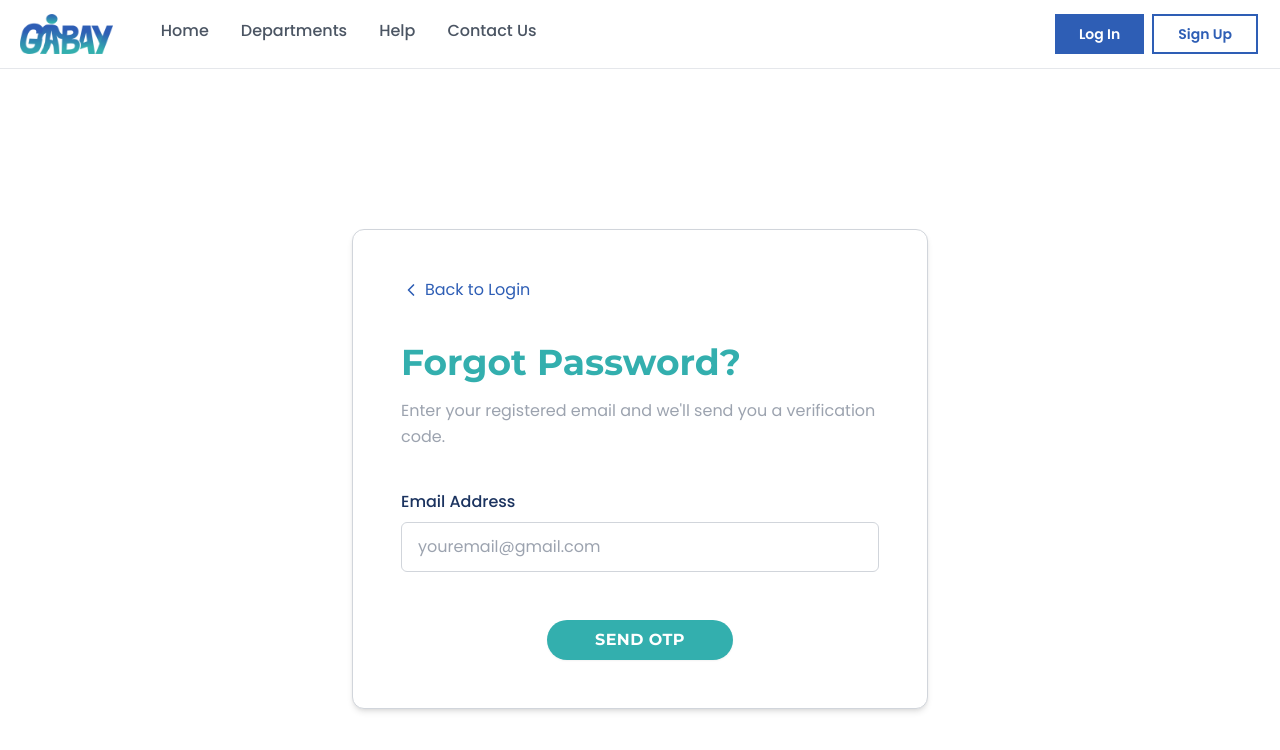
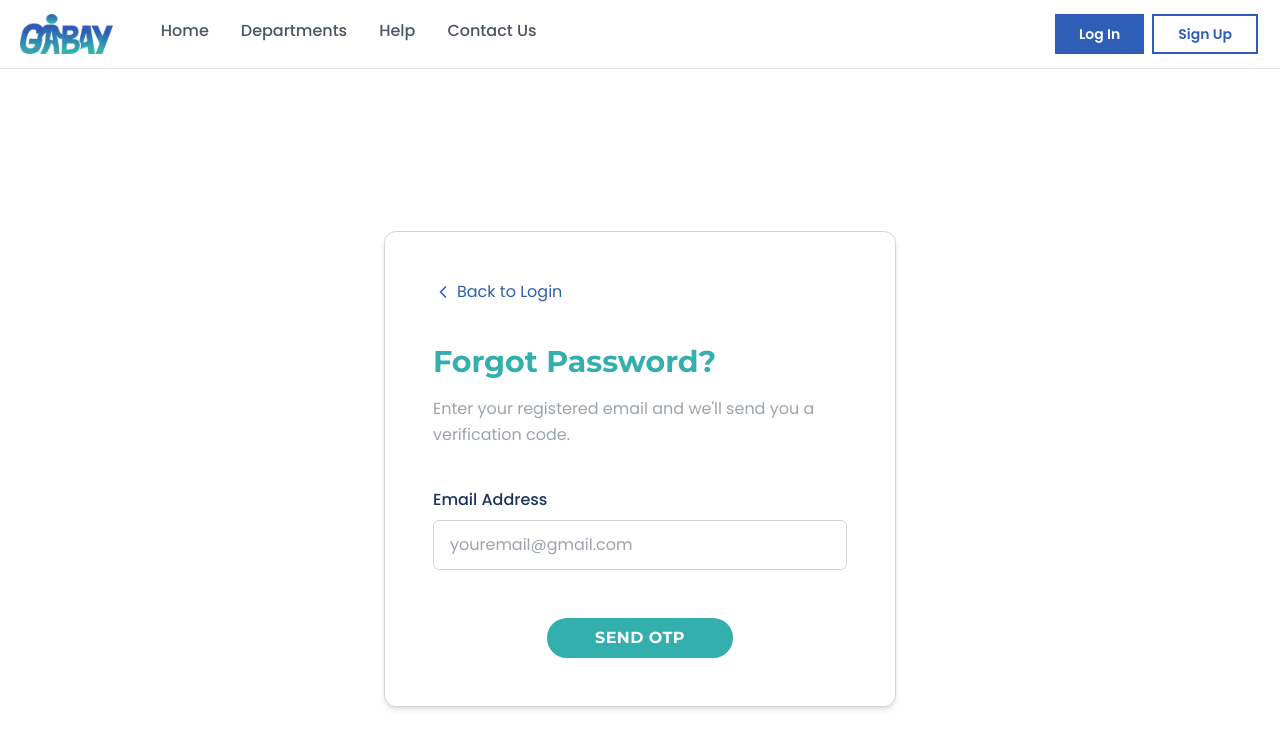
Before and after one commit to BiancaTelan/GABAY, a React (Vite) app in the folder frontend/: page /forgot-password in a window 1280 px wide. Shown: the top 750 px of the page. Built offline with nearby package versions, Linux system fonts and the light colour scheme.

Commit message:
updated modal 3

```diff
--- a/frontend/src/pages/ForgotPassword.jsx
+++ b/frontend/src/pages/ForgotPassword.jsx
@@ -185,7 +185,7 @@ const ForgotPassword = () => {
         input::-ms-clear { display: none; }
       `}</style>
 
-      <div className="bg-white w-full max-w-xl rounded-xl p-12 shadow-md border border-gray-300 relative">
+      <div className="bg-white w-full max-w-lg rounded-xl p-12 shadow-md border border-gray-300 relative">
         <Link to="/login" className="flex items-center text-gabay-blue text-md font-poppins mb-10 hover:opacity-80 transition-opacity">
           <ChevronLeft size={20} className="mr-1" /> Back to Login
         </Link>
@@ -198,7 +198,7 @@ const ForgotPassword = () => {
 
         {step === 1 && (
           <form onSubmit={handleNextStep} noValidate className="animate-in fade-in duration-500">
-            <h1 className="text-4xl font-montserrat font-bold text-gabay-teal mb-4">Forgot Password?</h1>
+            <h1 className="text-3xl font-montserrat font-bold text-gabay-teal mb-4">Forgot Password?</h1>
             <p className="text-gray-400 text-base mb-10 font-poppins leading-relaxed max-w-lg">
               Enter your registered email and we'll send you a verification code.
             </p>
@@ -217,7 +217,7 @@ const ForgotPassword = () => {
 
         {step === 2 && (
           <form onSubmit={handleNextStep} noValidate className="animate-in fade-in duration-500 text-center">
-            <h1 className="text-4xl font-montserrat font-bold text-gabay-teal mb-4 text-left">Verify OTP</h1>
+            <h1 className="text-3xl font-montserrat font-bold text-gabay-teal mb-4 text-left">Verify OTP</h1>
             <p className="text-gray-400 text-base mb-10 font-poppins leading-relaxed text-left">
               Please enter the 6-digit code sent to your email.
             </p>
@@ -247,7 +247,7 @@ const ForgotPassword = () => {
 
         {step === 3 && (
           <form onSubmit={handleFinalSubmit} noValidate className="animate-in fade-in duration-500">
-            <h1 className="text-4xl font-montserrat font-bold text-gabay-teal mb-4">New Password</h1>
+            <h1 className="text-3xl font-montserrat font-bold text-gabay-teal mb-4">New Password</h1>
             <p className="text-gray-400 text-base mb-10 font-poppins leading-relaxed">
               Create a strong password for your GABAY account (at least 8 characters, 1 digit, and 1 special character).
             </p>
```
